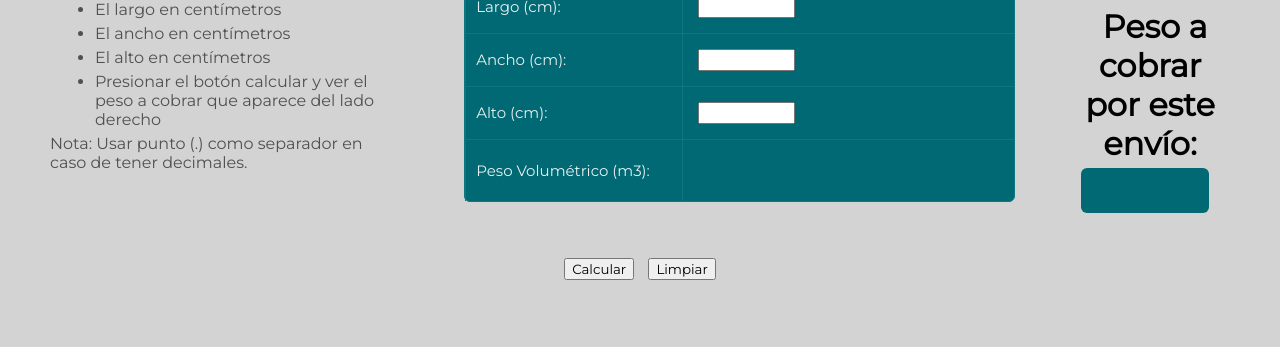
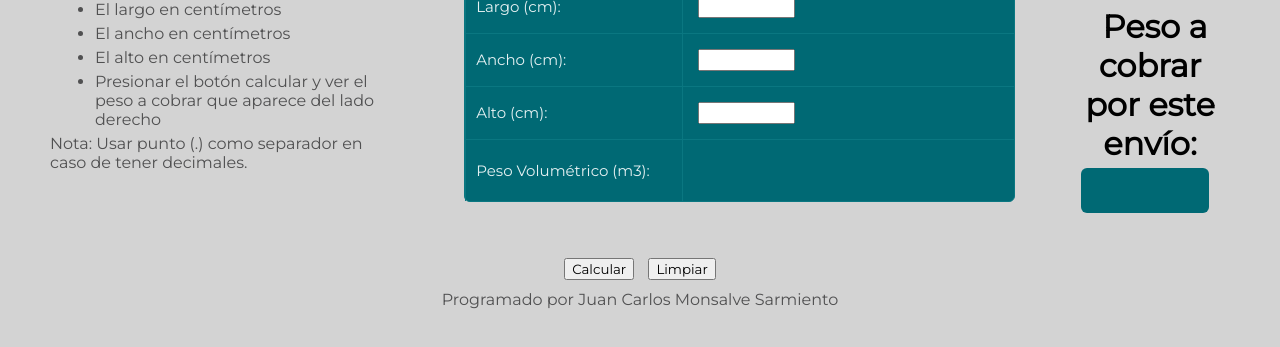
Before and after one commit to juancmonsalves/CalculadoraPesoVolumetrico, a plain HTML site: page index.html in a window 1280 px wide. Shown: the part 293-640 px from the top of the page. Drawn offline with Linux system fonts and the light colour scheme; a web font is replaced by a local one.

Commit message:
incluye autor

```diff
--- a/index.html
+++ b/index.html
@@ -252,6 +252,7 @@
 					<input type="button" value="Calcular" onclick="pesoVolumetrico()">
 					<input type="button" value="Limpiar" action="reset" onclick="Limpiar()">
 				</form>
+<p>Programado por Juan Carlos Monsalve Sarmiento</p>
 		</center>
 	</body>
 </html>
```
